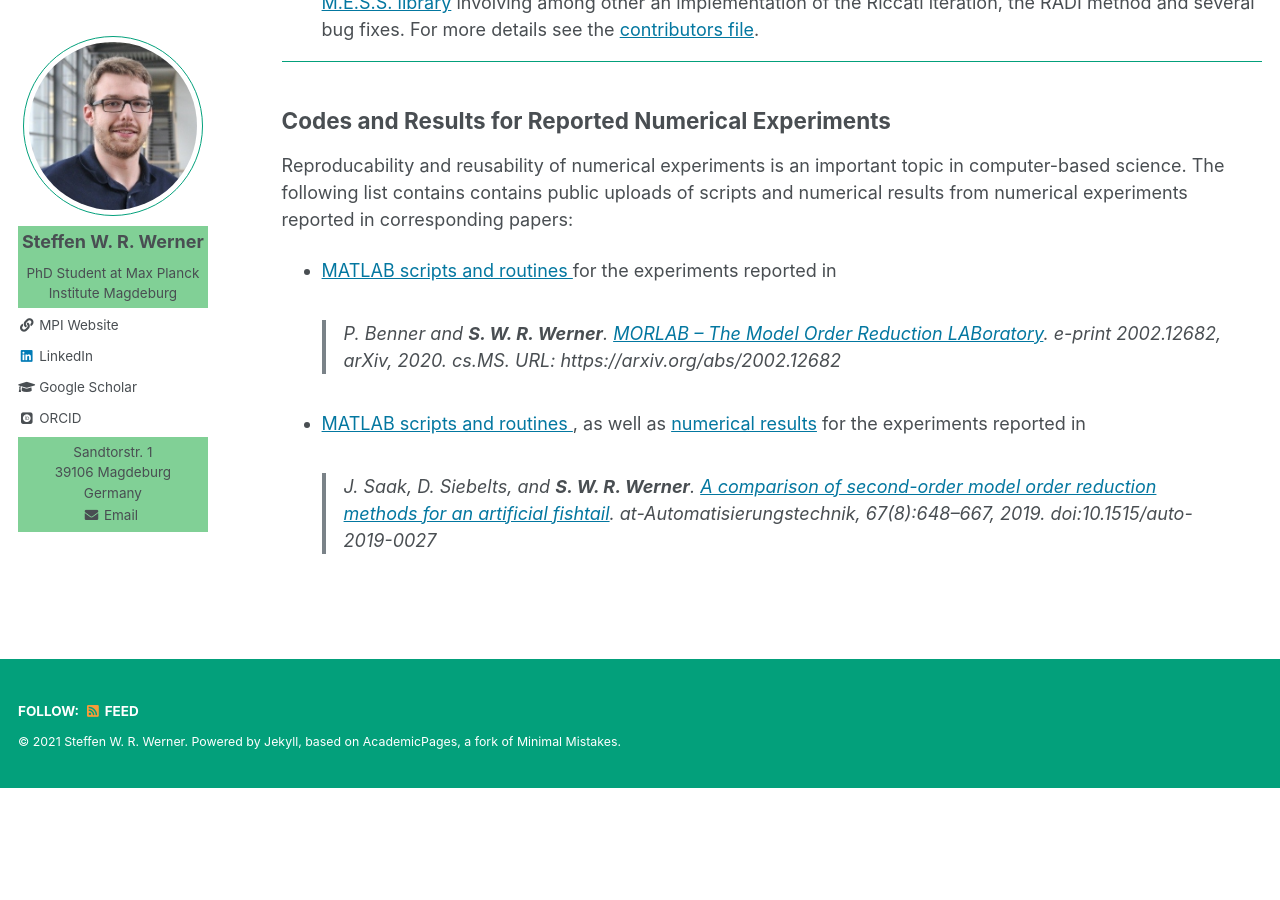
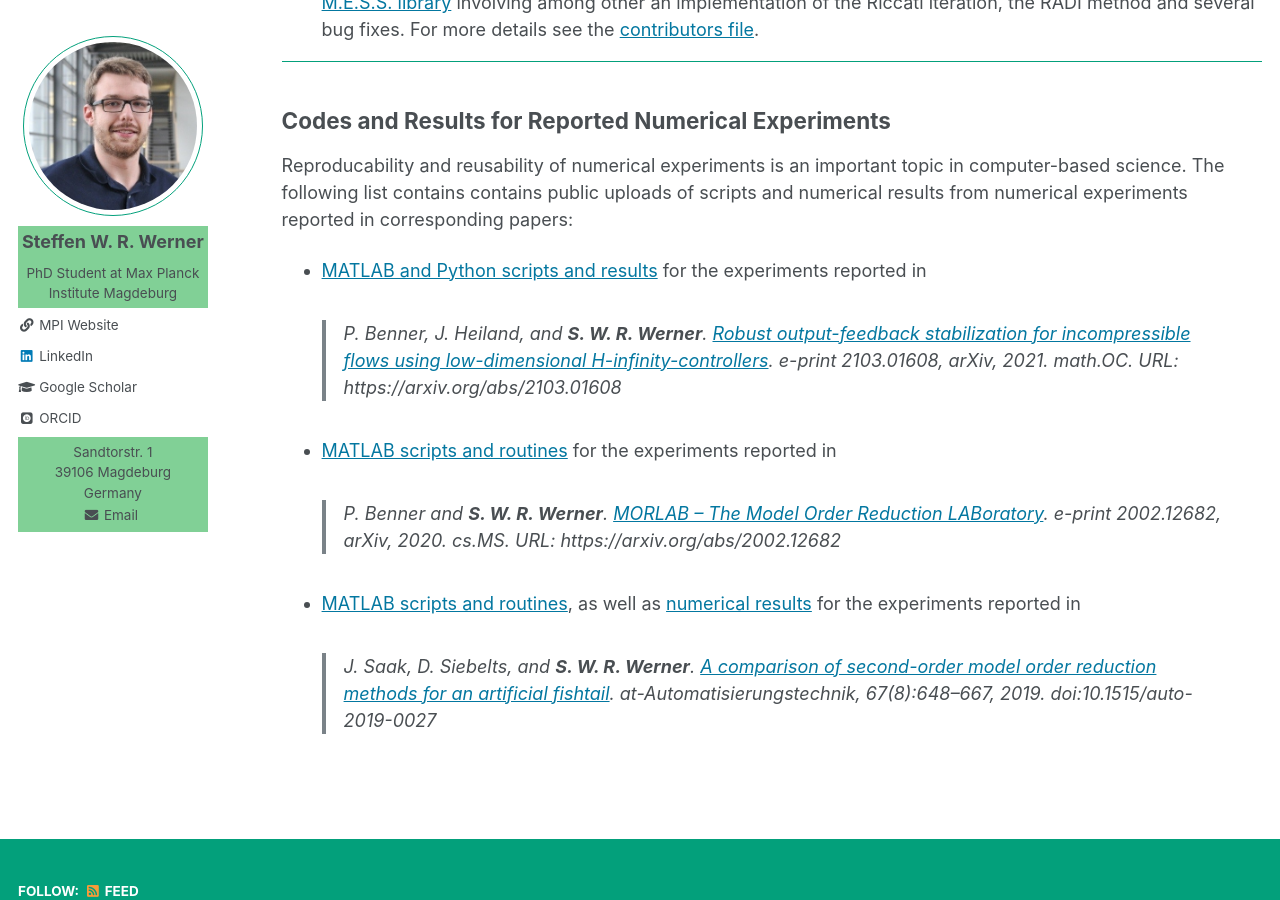
Before and after one commit to ninsteve/ninsteve.github.io, a Jekyll site: the page built from _pages/software.md, in a window 1280 px wide and 900 px high, scrolled down 914 px. Built offline with Jekyll 4.4.1, drawn with Linux system fonts in a browser that asks for light colours; some web fonts are replaced; before the commit the page ends 1702 px from its top, so only the background shows below that.

Commit message:
Added missing code package.

```diff
--- a/_pages/software.md
+++ b/_pages/software.md
@@ -92,15 +92,23 @@ in computer-based science.
 The following list contains contains public uploads of scripts and numerical
 results from numerical experiments reported in corresponding papers:
 
+* <a target="_black" href="https://zenodo.org/record/4507759">MATLAB and Python
+  scripts and results</a> for the experiments reported in
+  > P. Benner, J. Heiland, and <strong>S. W. R. Werner</strong>. <a
+  > target="blank_" href="https://arxiv.org/abs/2103.01608">Robust
+  > output-feedback stabilization for incompressible flows using low-dimensional
+  > H-infinity-controllers</a>. e-print 2103.01608, arXiv, 2021. math.OC.
+  > URL: https://arxiv.org/abs/2103.01608
+
 * <a target="_black" href="https://zenodo.org/record/3865495">MATLAB scripts and
-  routines </a> for the experiments reported in
+  routines</a> for the experiments reported in
   > P. Benner and <strong>S. W. R. Werner</strong>. <a target="blank_"
   > href="https://arxiv.org/abs/2002.12682">MORLAB &ndash; The Model Order
   > Reduction LABoratory</a>. e-print 2002.12682, arXiv, 2020. cs.MS.
   > URL: https://arxiv.org/abs/2002.12682
 
 * <a target="_black" href="https://zenodo.org/record/2563874">MATLAB scripts and
-  routines </a>, as well as <a target="_black"
+  routines</a>, as well as <a target="_black"
   href="https://zenodo.org/record/2564050">numerical results</a> for the
   experiments reported in
   > J. Saak, D. Siebelts, and <strong>S. W. R. Werner</strong>. <a
```
